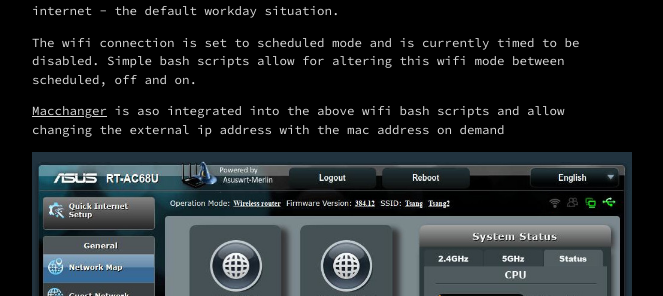
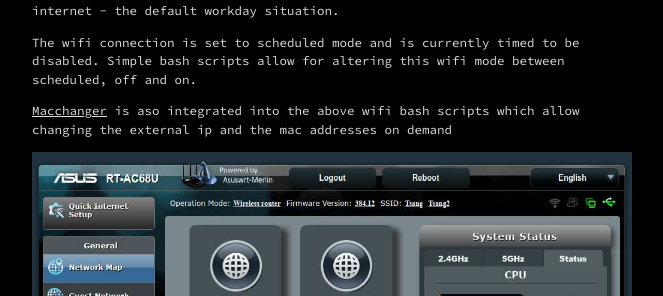
Before and after one commit to calumngimhk/calumngimhk.github.io, a Jekyll site: the page built from _posts/2019-07-18-router-first-line-of-defence.md, in a window 1280 px wide and 900 px high, scrolled down 2797 px. Shown: the part 157-453 px from the top of the window, without its empty margins (308-971 px from the left). Built offline with Jekyll 4.4.1, drawn with Linux system fonts in a browser that asks for light colours.

Commit message:
1563931945

```diff
--- a/_posts/2019-07-18-router-first-line-of-defence.md
+++ b/_posts/2019-07-18-router-first-line-of-defence.md
@@ -166,7 +166,7 @@
 
 >
 
-[Macchanger](https://wiki.archlinux.org/index.php/MAC_address_spoofing) is aso integrated into the above wifi bash scripts and allow changing the external ip address with the mac address on demand
+[Macchanger](https://wiki.archlinux.org/index.php/MAC_address_spoofing) is aso integrated into the above wifi bash scripts which allow changing the external ip and the mac addresses on demand
 
 >
 
```
